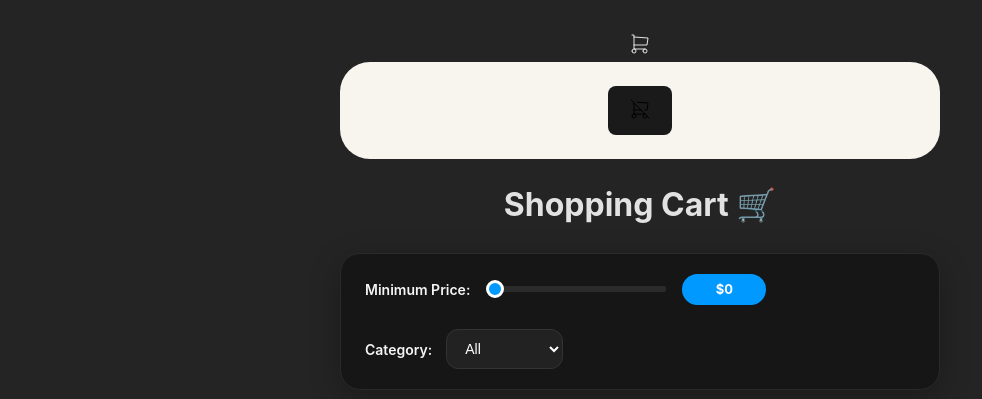
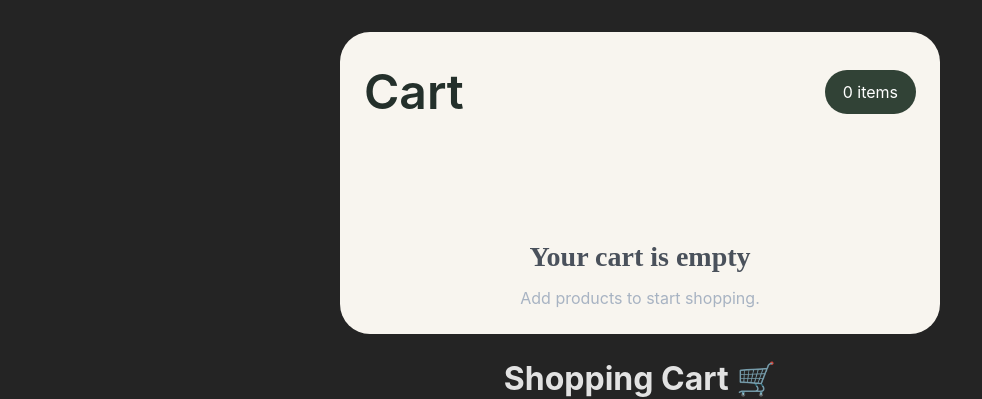
Before and after one commit to MLucasDelgado/Projects-React, a React (Vite) app in the folder projects/06-shopping-cart/: page / in a window 1280 px wide. Shown: the top 399 px of the page, without its empty margins (0-982 px from the left). Built offline with nearby package versions, Linux system fonts and the light colour scheme.

Commit message:
feat(cart): agregar estado vacío, total de productos y controles de cantidad

```diff
--- a/projects/06-shopping-cart/src/components/cart/Cart.jsx
+++ b/projects/06-shopping-cart/src/components/cart/Cart.jsx
@@ -1,49 +1,126 @@
-import { CartIcon, ClearCartIcon } from '../icons/Icons';
-import { useId } from 'react';
-import { useCart } from '../../hooks/useCart'
-import './Cart.css'
+import { ClearCartIcon } from "../icons/Icons";
+import { useCart } from "../../hooks/useCart";
+import "./Cart.css";
 
-function CartItem ({thumbnail, title, price, quantity, addToCart, removeFromCart}) {
+function CartItem({
+  thumbnail,
+  title,
+  price,
+  quantity,
+  addToCart,
+  removeFromCart,
+  decreaseQuantity
+}) {
   return (
-        <li>
-            <button className='remove-button' onClick={removeFromCart}>✕</button>
-            <img src={thumbnail} alt={title} />
-            <div>
-                <strong>{title}</strong> - ${price}
+    <li className="cart-item">
+      <button className="remove-button" onClick={removeFromCart}>
+        ✕
+      </button>
+
+      <img className="cart-item-image" src={thumbnail} alt={title} />
+
+      <div className="cart-item-info">
+        <strong>{title}</strong>
+        <span className="cart-item-price">${price}</span>
       </div>
+
       <footer>
-                <small>
-                    Qty: {quantity}
-                </small>
+        <div className="quantity-box">
+          <span>Qty: {quantity}</span>
+
+          <button onClick={decreaseQuantity}>−</button>
+
           <button onClick={addToCart}>+</button>
+        </div>
       </footer>
     </li>
-    )
+  );
 }
 
-export function Cart () {
-    const { cart, clearCart, addToCart, removeFromCart } = useCart()
-    const cartCheckboxId = useId()
+export function Cart({ isCartOpen, setIsCartOpen }) {
+  const {
+    cart,
+    clearCart,
+    addToCart,
+    removeFromCart,
+    decreaseQuantity
+  } = useCart();
+
+  const total = cart.reduce((acc, product) => {
+    return acc + product.price * product.quantity;
+  }, 0);
+
+  const totalItems = cart.reduce(
+    (acc, product) => acc + product.quantity,
+    0
+  );
+
   return (
     <>
-            <label className='cart-button' htmlFor={cartCheckboxId}><CartIcon /></label>
-            <input id={cartCheckboxId} type="checkbox" hidden />
-            <aside className='cart'>
+      {isCartOpen && (
+        <div
+          className="cart-overlay"
+          onClick={() => setIsCartOpen(false)}
+        />
+      )}
+
+      <aside
+        className={`cart ${
+          isCartOpen ? "cart-open" : ""
+        }`}
+      >
+        <header className="cart-header">
+          <div>
+            <p>Your</p>
+            <h2>Cart</h2>
+          </div>
+
+          <span className="cart-count">
+            {totalItems} items
+          </span>
+        </header>
+
+        {cart.length === 0 && (
+          <div className="empty-cart">
+            <h3>Your cart is empty</h3>
+            <p>Add products to start shopping.</p>
+          </div>
+        )}
+
         <ul>
-                    {
-                        cart.map(product => (
+          {cart.map((product) => (
             <CartItem
               key={product.id}
+              thumbnail={product.thumbnail}
+              title={product.title}
+              price={product.price}
+              quantity={product.quantity}
               addToCart={() => addToCart(product)}
               removeFromCart={() => removeFromCart(product)}
-                            {...product}/>
-                        ))
+              decreaseQuantity={() =>
+                decreaseQuantity(product)
               }
+            />
+          ))}
         </ul>
-            <button onClick={clearCart}>
+
+        {cart.length > 0 && (
+          <div className="cart-summary">
+            <div className="summary-row">
+              <span>Total</span>
+              <strong>${total}</strong>
+            </div>
+
+            <button
+              className="clear-cart-button"
+              onClick={clearCart}
+            >
               <ClearCartIcon />
+              Clear cart
             </button>
+          </div>
+        )}
       </aside>
     </>
-    )
+  );
 }
```
Lines whose indentation alone changed are shown as unchanged.
